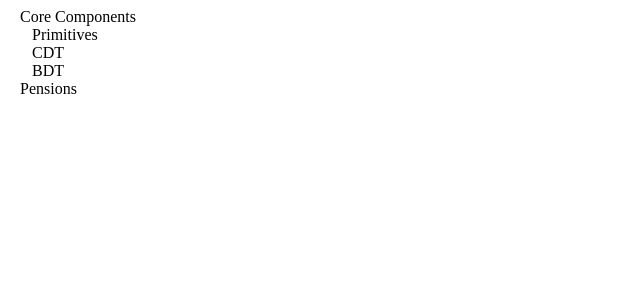
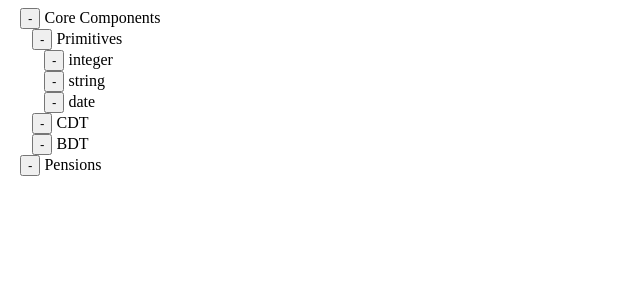
Before and after one commit to mihaistancu/xsd-studio, an Angular app: page /model-search in a window 1280 px wide. Shown: the top 300 px of the page, without its empty margins (0-640 px from the left). Built offline with nearby package versions, Linux system fonts and the light colour scheme.

Commit message:
Collapse tree items

```diff
--- a/src/app/modeling/shared/model.service.ts
+++ b/src/app/modeling/shared/model.service.ts
@@ -10,7 +10,16 @@ export class ModelService {
     name: 'Core Components',
     children: [{
       name: 'Primitives',
-      children: []
+      children: [{
+        name: 'integer',
+        children: []
+      },{
+        name: 'string',
+        children: []
+      },{
+        name: 'date',
+        children: []
+      }]
     },{
       name: 'CDT',
       children: []
--- a/src/app/modeling/tree-item/tree-item.component.html
+++ b/src/app/modeling/tree-item/tree-item.component.html
@@ -1,4 +1,7 @@
 <div>
+    <button (click)="isExpanded = !isExpanded">{{isExpanded ? '-' : '+'}}</button>
     {{item.name}}
-    <app-tree-item *ngFor="let child of item.children" [item]="child"></app-tree-item>
+    <ng-container *ngIf="isExpanded">
+        <app-tree-item *ngFor="let child of item.children" [item]="child"></app-tree-item>
+    </ng-container>
 </div>
--- a/src/app/modeling/tree-item/tree-item.component.ts
+++ b/src/app/modeling/tree-item/tree-item.component.ts
@@ -14,6 +14,8 @@ export class TreeItemComponent implements OnInit {
     children: []
   };
 
+  public isExpanded: boolean = true;
+
   constructor() { }
 
   ngOnInit(): void {
```
